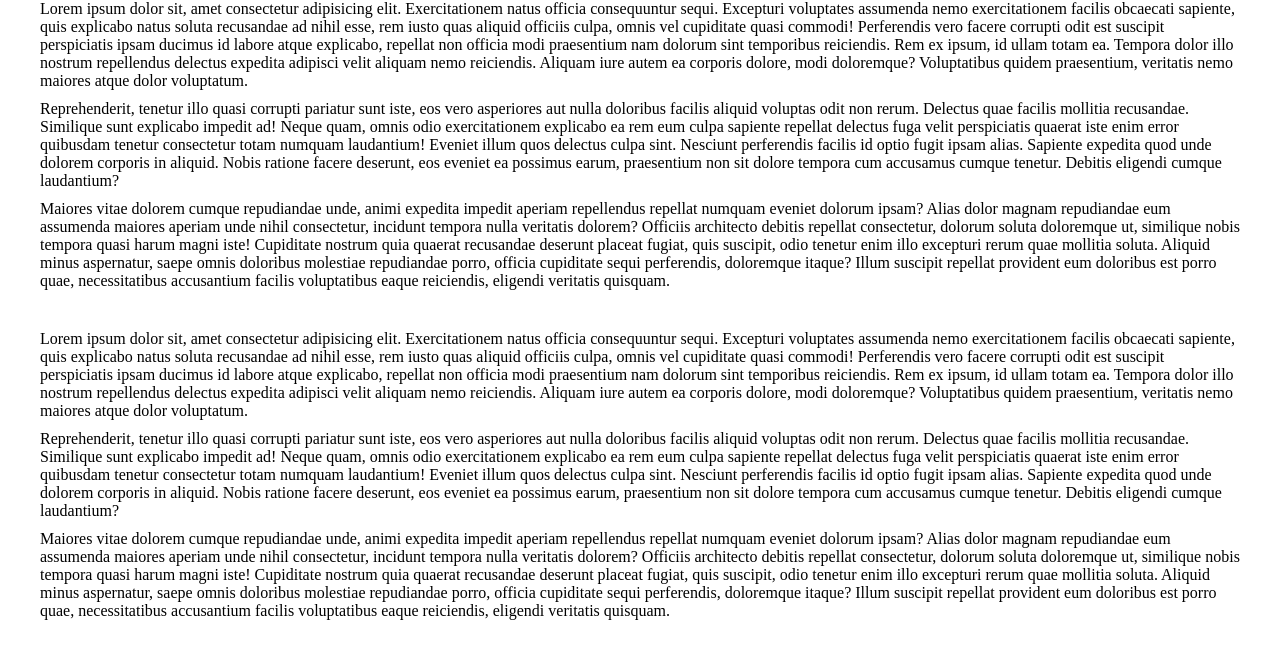
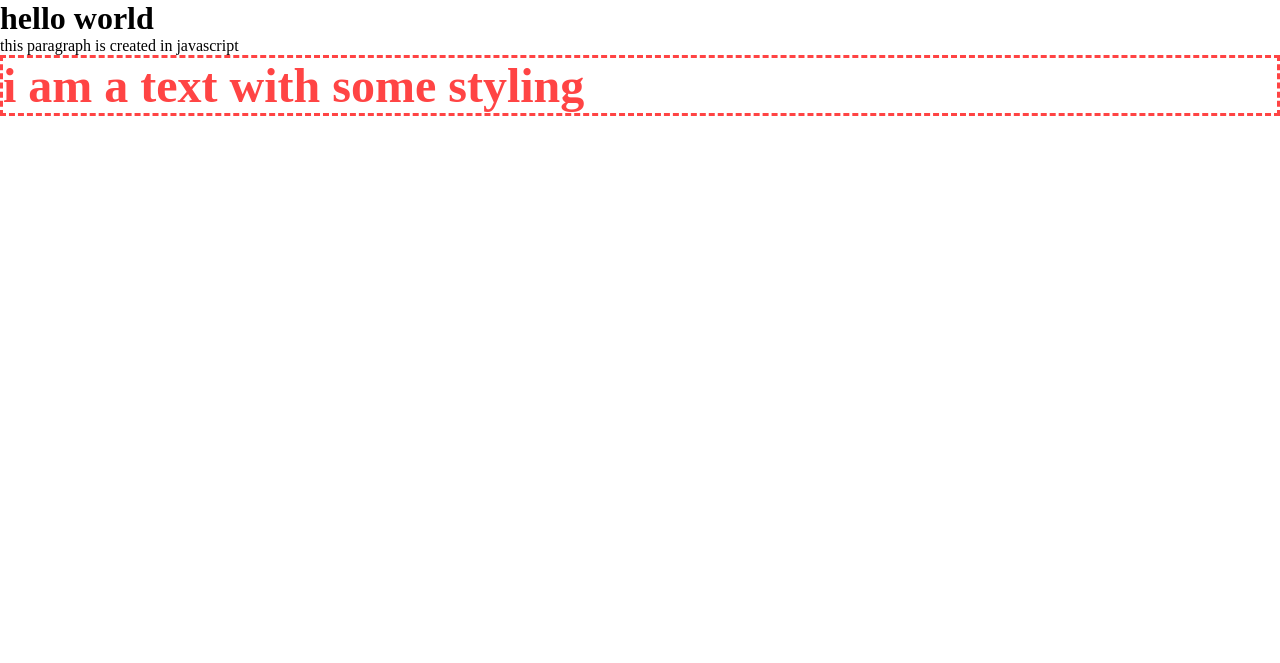
Before and after one commit to EllieWS/project_14_10_nov, a plain HTML site: page index.html in a window 1280 px wide. Drawn offline with Linux system fonts and the light colour scheme.

Commit message:
the last js code

```diff
--- a/index.html
+++ b/index.html
@@ -9,7 +9,7 @@
     <link rel="stylesheet" href="./main.css" />
   </head>
   <body>
-    <main class="container">
+    <!-- <main class="container">
       <div class="row">
         <div class="col-1">Lorem ipsum dolor sit, amet consectetur adipisicing elit. Exercitationem natus officia consequuntur sequi. Excepturi voluptates assumenda nemo exercitationem facilis obcaecati sapiente, quis explicabo natus soluta recusandae ad nihil esse, rem iusto quas aliquid officiis culpa, omnis vel cupiditate quasi commodi! Perferendis vero facere corrupti odit est suscipit perspiciatis ipsam ducimus id labore atque explicabo, repellat non officia modi praesentium nam dolorum sint temporibus reiciendis. Rem ex ipsum, id ullam totam ea. Tempora dolor illo nostrum repellendus delectus expedita adipisci velit aliquam nemo reiciendis. Aliquam iure autem ea corporis dolore, modi doloremque? Voluptatibus quidem praesentium, veritatis nemo maiores atque dolor voluptatum.</div>
         <div class="col-1">Reprehenderit, tenetur illo quasi corrupti pariatur sunt iste, eos vero asperiores aut nulla doloribus facilis aliquid voluptas odit non rerum. Delectus quae facilis mollitia recusandae. Similique sunt explicabo impedit ad! Neque quam, omnis odio exercitationem explicabo ea rem eum culpa sapiente repellat delectus fuga velit perspiciatis quaerat iste enim error quibusdam tenetur consectetur totam numquam laudantium! Eveniet illum quos delectus culpa sint. Nesciunt perferendis facilis id optio fugit ipsam alias. Sapiente expedita quod unde dolorem corporis in aliquid. Nobis ratione facere deserunt, eos eveniet ea possimus earum, praesentium non sit dolore tempora cum accusamus cumque tenetur. Debitis eligendi cumque laudantium?</div>
@@ -20,7 +20,8 @@
   <div class="col-6">Reprehenderit, tenetur illo quasi corrupti pariatur sunt iste, eos vero asperiores aut nulla doloribus facilis aliquid voluptas odit non rerum. Delectus quae facilis mollitia recusandae. Similique sunt explicabo impedit ad! Neque quam, omnis odio exercitationem explicabo ea rem eum culpa sapiente repellat delectus fuga velit perspiciatis quaerat iste enim error quibusdam tenetur consectetur totam numquam laudantium! Eveniet illum quos delectus culpa sint. Nesciunt perferendis facilis id optio fugit ipsam alias. Sapiente expedita quod unde dolorem corporis in aliquid. Nobis ratione facere deserunt, eos eveniet ea possimus earum, praesentium non sit dolore tempora cum accusamus cumque tenetur. Debitis eligendi cumque laudantium?</div>
   <div class="col-6">Maiores vitae dolorem cumque repudiandae unde, animi expedita impedit aperiam repellendus repellat numquam eveniet dolorum ipsam? Alias dolor magnam repudiandae eum assumenda maiores aperiam unde nihil consectetur, incidunt tempora nulla veritatis dolorem? Officiis architecto debitis repellat consectetur, dolorum soluta doloremque ut, similique nobis tempora quasi harum magni iste! Cupiditate nostrum quia quaerat recusandae deserunt placeat fugiat, quis suscipit, odio tenetur enim illo excepturi rerum quae mollitia soluta. Aliquid minus aspernatur, saepe omnis doloribus molestiae repudiandae porro, officia cupiditate sequi perferendis, doloremque itaque? Illum suscipit repellat provident eum doloribus est porro quae, necessitatibus accusantium facilis voluptatibus eaque reiciendis, eligendi veritatis quisquam.</div></div>
 </div>
-</main>
+</main> -->
+<!-- <h1>hello world</h1> -->
 </body>
 </nav>
 </html>
--- a/main.js
+++ b/main.js
@@ -0,0 +1,25 @@
+// var header=document.querySelector("h1").style.color="#0f0";
+
+var h1 = document.createElement("h1");
+h1.innerHTML = "hello world"
+document.body.appendChild(h1);
+
+var p = document.createElement("p")
+p.textContent = "this paragraph is created in javascript"
+document.body.appendChild(p)
+
+var h3 = document.createElement("h3")
+h3.textContent = "i am a text with some styling"
+h3.style.color = "#f44";
+h3.style.fontSize = "3em"
+h3.style.border = "3px dashed"
+document.body.appendChild(h3)
+
+function addElementToPage() {
+    var h3 = document.createElement('h3');
+    h3.textContent = 'i am a text with some styling';
+    h3.style.color = '#f44';
+    h3.style.fontSize = '3em';
+    h3.style.border = '3px dashed';
+    document.body.appendChild(h3);
+  }
```
